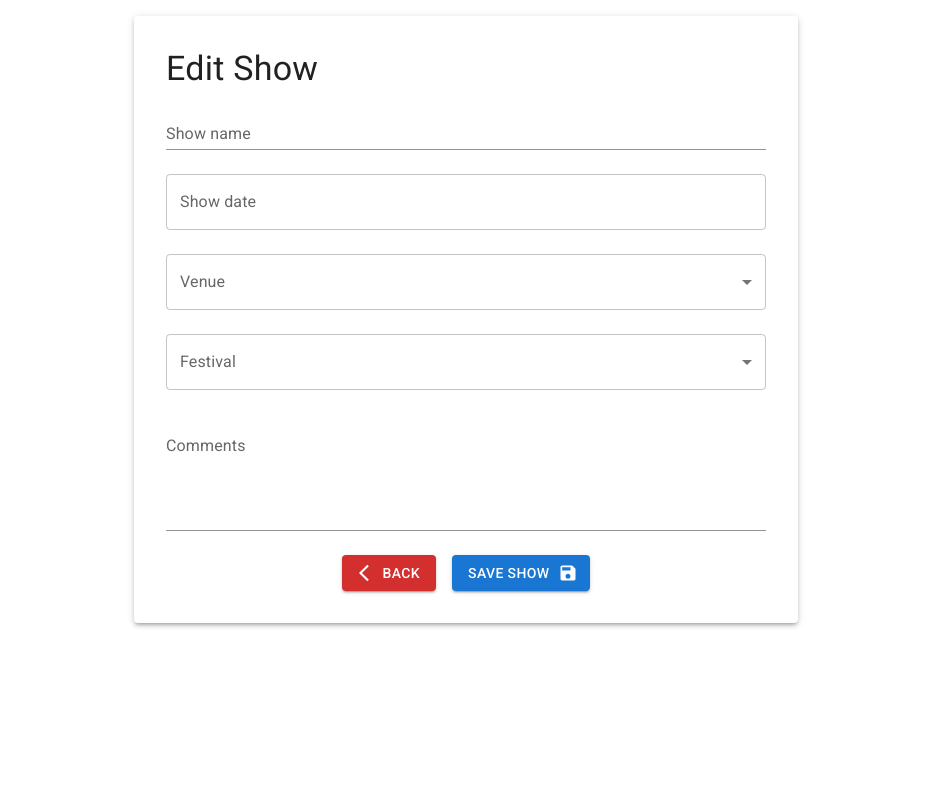
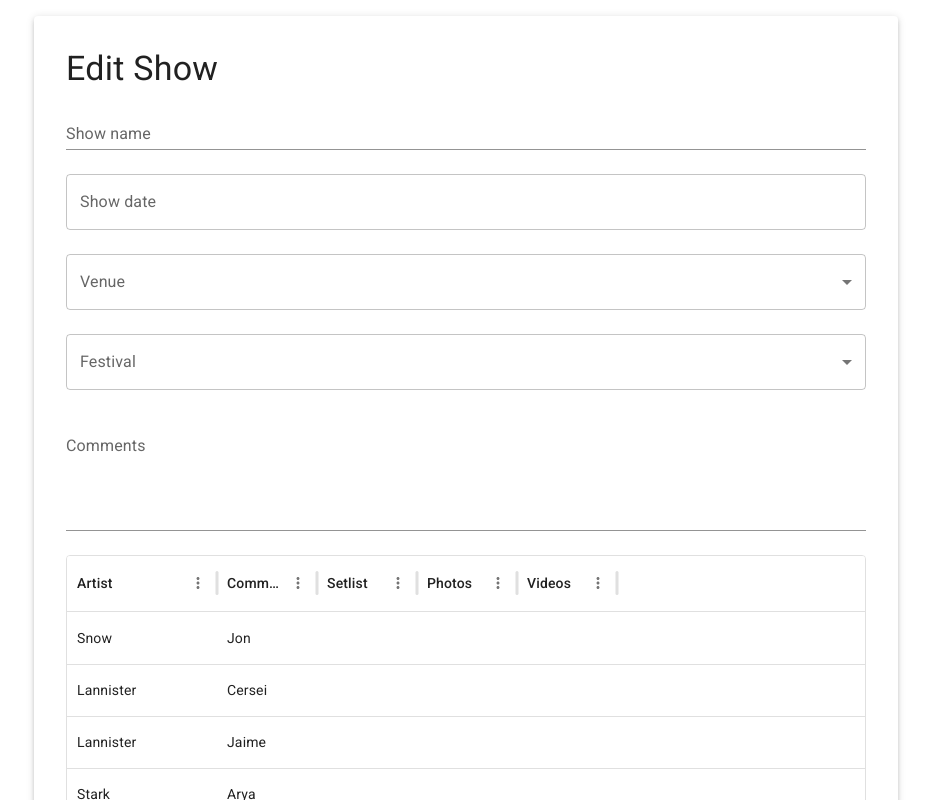
Before and after one commit to MathieuGood/concerts_db, a React (Vite) app in the folder concertsdb-react/: page /edit/1 in a window 1280 px wide. Shown: the top 800 px of the page, without its empty margins (174-1105 px from the left). Built offline with nearby package versions, Linux system fonts and the light colour scheme; no server answers.

Commit message:
Testing DataGrid component.

```diff
--- a/concertsdb-react/package.json
+++ b/concertsdb-react/package.json
@@ -15,6 +15,7 @@
     "@fontsource/roboto": "^5.0.15",
     "@mui/icons-material": "^6.0.2",
     "@mui/material": "^6.0.2",
+    "@mui/x-data-grid": "^7.16.0",
     "@mui/x-date-pickers": "^7.16.0",
     "axios": "^1.7.7",
     "dayjs": "^1.11.13",
--- /dev/null
+++ b/concertsdb-react/src/components/ConcertsDataGrid.tsx
@@ -0,0 +1,24 @@
+import React from "react"
+import { DataGrid, GridColDef } from "@mui/x-data-grid"
+import { Box } from "@mui/material"
+import { Show } from "../models/Show"
+
+interface ConcertsDataGridProps {
+    show: Show | null
+    setShow: React.Dispatch<React.SetStateAction<Show | null>>
+}
+
+const ConcertsDataGrid: React.FC<ConcertsDataGridProps> = ({
+    show,
+    setShow,
+}) => {
+    console.log("Show data in ConcertsDataGrid component:")
+    console.log(show)
+    return (
+        <Box sx={{ height: "auto", width: "100%" }}>
+            <DataGrid rows={[]} columns={[]} disableRowSelectionOnClick />
+        </Box>
+    )
+}
+
+export default ConcertsDataGrid
--- a/concertsdb-react/src/pages/ShowEdit.tsx
+++ b/concertsdb-react/src/pages/ShowEdit.tsx
@@ -10,6 +10,8 @@ import FestivalSelect from "../components/FestivalSelect"
 import CommentsField from "../components/CommentsField"
 import SaveButton from "../components/SaveButton"
 import BackButton from "../components/BackButton"
+import ConcertsDataGrid from "../components/ConcertsDataGrid"
+import { DataGrid, GridColDef } from "@mui/x-data-grid"
 
 /**
  * ShowEdit page is used to create and edit shows.
@@ -17,8 +19,6 @@ import BackButton from "../components/BackButton"
  * @returns The ShowEdit page.
  */
 
-// Add an id parameter to the ShowEdit component
-// The id parameter is a number
 interface ShowEditProps {
     showId: number
 }
@@ -31,9 +31,116 @@ const ShowEdit: React.FC<ShowEditProps> = ({ showId }) => {
         })
     }, [])
 
+    const rows = [
+        {
+            id: 1,
+            artist: "Snow",
+            comments: "Jon",
+            setlist: "",
+            photos: "",
+            videos: "",
+        },
+        {
+            id: 2,
+            artist: "Lannister",
+            comments: "Cersei",
+            setlist: "",
+            photos: "",
+            videos: "",
+        },
+        {
+            id: 3,
+            artist: "Lannister",
+            comments: "Jaime",
+            setlist: "",
+            photos: "",
+            videos: "",
+        },
+        {
+            id: 4,
+            artist: "Stark",
+            comments: "Arya",
+            setlist: "",
+            photos: "",
+            videos: "",
+        },
+        {
+            id: 5,
+            artist: "Targaryen",
+            comments: "Daenerys",
+            setlist: "",
+            photos: "",
+            videos: "",
+        },
+        {
+            id: 6,
+            artist: "Melisandre",
+            comments: "",
+            setlist: "",
+            photos: "",
+            videos: "",
+        },
+        {
+            id: 7,
+            artist: "Clifford",
+            comments: "Ferrara",
+            setlist: "",
+            photos: "",
+            videos: "",
+        },
+        {
+            id: 8,
+            artist: "Frances",
+            comments: "Rossini",
+            setlist: "",
+            photos: "",
+            videos: "",
+        },
+        { id: 9, artist: "Roxie", comments: "Harvey" },
+    ]
+
+    const columns: GridColDef<(typeof rows)[number]>[] = [
+        {
+            field: "artist",
+            headerName: "Artist",
+            width: 150,
+            editable: true,
+            sortable: true,
+        },
+        {
+            field: "comments",
+            headerName: "Comments",
+            // width: 150,
+            editable: true,
+            sortable: false,
+        },
+        {
+            field: "setlist",
+            headerName: "Setlist",
+            // width: 110,
+            editable: true,
+            description: "Songs played at the concert",
+            sortable: false,
+        },
+        {
+            field: "photos",
+            headerName: "Photos",
+            // width: 160,
+            description: "Photos of the concert",
+            sortable: false,
+        },
+        {
+            field: "videos",
+            headerName: "Videos",
+            // width: 160,
+            description: "Videos of the concert",
+            sortable: false,
+        },
+    ]
+
     return (
         <Box sx={{ display: "flex", justifyContent: "center", mt: 2 }}>
-            <Paper elevation={3} sx={{ p: 4, width: "100%", maxWidth: 600 }}>
+            <Paper elevation={3} sx={{ p: 4, width: "100%", maxWidth: 800 }}>
                 <Typography variant="h4" gutterBottom>
                     Edit Show
                 </Typography>
@@ -43,6 +150,15 @@ const ShowEdit: React.FC<ShowEditProps> = ({ showId }) => {
                     <VenueSelect show={show} setShow={setShow} />
                     <FestivalSelect show={show} setShow={setShow} />
                     <CommentsField show={show} setShow={setShow} />
+
+                    <Box sx={{ height: "auto", width: "100%" }}>
+                        <DataGrid
+                            rows={rows}
+                            columns={columns}
+                            disableRowSelectionOnClick
+                        />
+                    </Box>
+
                     <Box sx={{ display: "flex", justifyContent: "center" }}>
                         <BackButton />
                         <Box sx={{ width: 16 }} />
```
Also changed, not shown: 1 other file (tests, documents, lock files or other folders).
